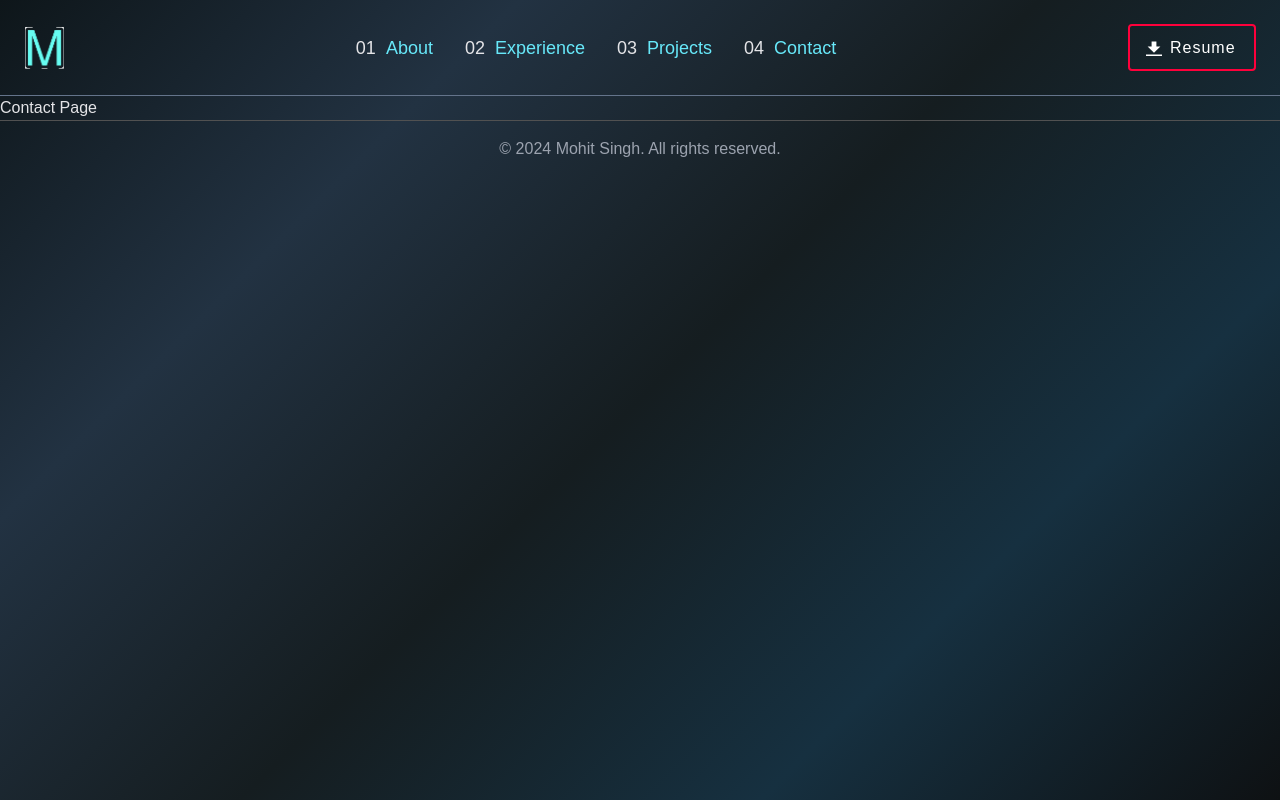
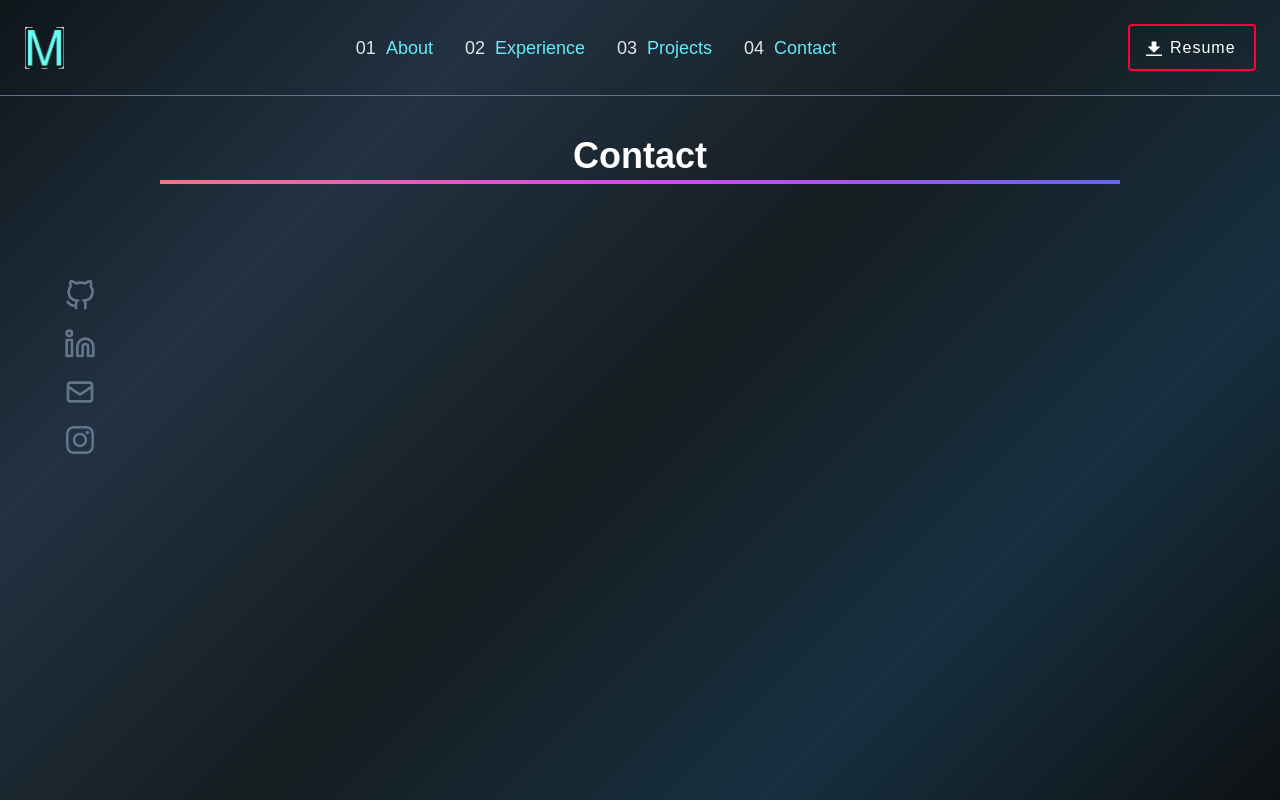
Before and after one commit to mohit-gogitter/v2, a Next.js app: page /explore/contact in a window 1280 px wide. Built offline with nearby package versions, Linux system fonts and the light colour scheme; a web font is replaced by a local one.

Commit message:
css changes

```diff
--- a/app/explore/about/page.tsx
+++ b/app/explore/about/page.tsx
@@ -2,8 +2,8 @@
 const About = () => {
   return (
     <div>
-      <div className="mb-4 grid grid-cols-8">
-        <div className=" mt-32 webkit-center col-span-1">
+      <div className="mb-4 p-6 grid md:grid-cols-8 md:p-0">
+        <div className="md:mt-32 webkit-center col-span-1">
           <div className="hidden md:block">
             <a className="h-12" href="" target="_blank"></a>
             <a
@@ -72,7 +72,7 @@ const About = () => {
         </div>
         <div className="col-span-6 text-justify h-screen">
           {/* <h2 className="text-4xl md:text-5xl font-bold mb-4"></h2> */}
-          <div className="mt-8">
+          <div className="md:mt-8">
             <a
               target="_blank"
               className="text-4xl text-white font-bold bg-gradient-to-r from-rose-400 via-fuchsia-500 to-indigo-500 bg-[length:100%_4px] bg-no-repeat bg-bottom py-2"
--- a/app/explore/contact/page.tsx
+++ b/app/explore/contact/page.tsx
@@ -1,7 +1,88 @@
 "use client";
 const Contact = () => {
     return (
-      <div> Contact Page
+      <div>
+        <div className="mb-4 p-6 grid md:grid-cols-8 md:p-0">
+        <div className="md:mt-32 webkit-center col-span-1">
+          <div className="hidden md:block">
+            <a className="h-12" href="" target="_blank"></a>
+            <a
+              className="h-12"
+              href="https://github.com/mohit-gogitter"
+              target="_blank"
+            >
+              <svg
+                className="h-8 w-8 text-slate-500 hover:text-white hover:scale-120"
+                viewBox="0 0 24 24"
+                fill="none"
+                stroke="currentColor"
+                strokeWidth="2"
+              >
+                <path d="M9 19c-5 1.5-5-2.5-7-3m14 6v-3.87a3.37 3.37 0 0 0-.94-2.61c3.14-.35 6.44-1.54 6.44-7A5.44 5.44 0 0 0 20 4.77 5.07 5.07 0 0 0 19.91 1S18.73.65 16 2.48a13.38 13.38 0 0 0-7 0C6.27.65 5.09 1 5.09 1A5.07 5.07 0 0 0 5 4.77a5.44 5.44 0 0 0-1.5 3.78c0 5.42 3.3 6.61 6.44 7A3.37 3.37 0 0 0 9 18.13V22" />
+              </svg>
+            </a>
+
+            <a
+              className="h-12"
+              href="https://www.linkedin.com/in/mohit-singh-15a82288/"
+              target="_blank"
+            >
+              <svg
+                className="h-8 w-8 text-slate-500 hover:text-blue-500 hover:scale-120"
+                viewBox="0 0 24 24"
+                fill="none"
+                stroke="currentColor"
+                strokeWidth="2"
+                strokeLinecap="round"
+                strokeLinejoin="round"
+              >
+                {" "}
+                <path d="M16 8a6 6 0 0 1 6 6v7h-4v-7a2 2 0 0 0-2-2 2 2 0 0 0-2 2v7h-4v-7a6 6 0 0 1 6-6z" />{" "}
+                <rect x="2" y="9" width="4" height="12" />{" "}
+                <circle cx="4" cy="4" r="2" />
+              </svg>
+            </a>
+            <a href="" className="h-12">
+              <svg
+                className="h-8 w-8 text-slate-500  hover:text-red-500 hover:scale-120"
+                fill="none"
+                viewBox="0 0 24 24"
+                stroke="currentColor"
+              >
+                <path
+                  strokeLinecap="round"
+                  strokeLinejoin="round"
+                  strokeWidth="2"
+                  d="M3 8l7.89 5.26a2 2 0 002.22 0L21 8M5 19h14a2 2 0 002-2V7a2 2 0 00-2-2H5a2 2 0 00-2 2v10a2 2 0 002 2z"
+                />
+              </svg>
+            </a>
+            <a className="h-12" href="">
+              <svg
+                className="h-8 w-8 text-slate-500  hover:text-yellow-500 hover:scale-120"
+                xmlns="http://www.w3.org/2000/svg"
+                fill="currentColor"
+                viewBox="0 0 448 512"
+              >
+                <path d="M224.1 141c-63.6 0-114.9 51.3-114.9 114.9s51.3 114.9 114.9 114.9S339 319.5 339 255.9 287.7 141 224.1 141zm0 189.6c-41.1 0-74.7-33.5-74.7-74.7s33.5-74.7 74.7-74.7 74.7 33.5 74.7 74.7-33.6 74.7-74.7 74.7zm146.4-194.3c0 14.9-12 26.8-26.8 26.8-14.9 0-26.8-12-26.8-26.8s12-26.8 26.8-26.8 26.8 12 26.8 26.8zm76.1 27.2c-1.7-35.9-9.9-67.7-36.2-93.9-26.2-26.2-58-34.4-93.9-36.2-37-2.1-147.9-2.1-184.9 0-35.8 1.7-67.6 9.9-93.9 36.1s-34.4 58-36.2 93.9c-2.1 37-2.1 147.9 0 184.9 1.7 35.9 9.9 67.7 36.2 93.9s58 34.4 93.9 36.2c37 2.1 147.9 2.1 184.9 0 35.9-1.7 67.7-9.9 93.9-36.2 26.2-26.2 34.4-58 36.2-93.9 2.1-37 2.1-147.8 0-184.8zM398.8 388c-7.8 19.6-22.9 34.7-42.6 42.6-29.5 11.7-99.5 9-132.1 9s-102.7 2.6-132.1-9c-19.6-7.8-34.7-22.9-42.6-42.6-11.7-29.5-9-99.5-9-132.1s-2.6-102.7 9-132.1c7.8-19.6 22.9-34.7 42.6-42.6 29.5-11.7 99.5-9 132.1-9s102.7-2.6 132.1 9c19.6 7.8 34.7 22.9 42.6 42.6 11.7 29.5 9 99.5 9 132.1s2.7 102.7-9 132.1z" />
+              </svg>
+            </a>
+            <a className="h-12" href=""></a>
+          </div>
+        </div>
+        <div className="col-span-6 text-justify h-screen">
+          {/* <h2 className="text-4xl md:text-5xl font-bold mb-4"></h2> */}
+          <div className="md:mt-8">
+            <a
+              target="_blank"
+              className="text-4xl text-white font-bold bg-gradient-to-r from-rose-400 via-fuchsia-500 to-indigo-500 bg-[length:100%_4px] bg-no-repeat bg-bottom py-2"
+            >
+              Contact
+            </a>
+          </div>
+        </div>
+        <div className="col-span-1 justify-center"></div>
+      </div>
       </div>
     );
   };
--- a/app/explore/experience/page.tsx
+++ b/app/explore/experience/page.tsx
@@ -3,8 +3,8 @@ import "../styles.css";
 const Experience = () => {
   return (
     <div>
-      <div className="mb-4 grid grid-cols-8">
-        <div className=" mt-32 webkit-center col-span-1">
+      <div className="mb-4 p-6 grid md:grid-cols-8 md:p-0">
+        <div className="md:mt-32 webkit-center col-span-1">
           <div className="hidden md:block">
             <a className="h-12" href="" target="_blank"></a>
             <a
@@ -73,7 +73,7 @@ const Experience = () => {
         </div>
         <div className="col-span-6 text-justify h-screen">
           {/* <h2 className="text-4xl md:text-5xl font-bold mb-4"></h2> */}
-          <div className="mt-8">
+          <div className="md:mt-8">
             <a
               target="_blank"
               className="text-4xl text-white font-bold bg-gradient-to-r from-rose-400 via-fuchsia-500 to-indigo-500 bg-[length:100%_4px] bg-no-repeat bg-bottom py-2"
--- a/app/explore/header.tsx
+++ b/app/explore/header.tsx
@@ -2,27 +2,52 @@
 import Head from "next/head";
 import Link from "next/link";
 import Image from "next/image";
-import {usePathname} from "next/navigation";
+import { usePathname } from "next/navigation";
 import logo from "../../public/logo-no-background.png";
 import Navbar from "./navbar";
 import ResumeBtn from "./ResumeBtn";
 const Header = () => {
   const currentPath = usePathname();
-  const showNavbar = currentPath === "/" ? false:true;
+  const isLandingPage = currentPath === "/" ? true : false;
+  function getBorderClasses() {
+    let borderClasses = [];
+    if (isLandingPage) {
+      borderClasses = ["py-6", "sticky", "top-0"];
+    } else {
+      borderClasses = [
+        "py-6",
+        "sticky",
+        "top-0",
+        "border-b-slate-500",
+        "border-b",
+      ];
+    }
+    return borderClasses.join(" ");
+  }
+  function getResumeButtonClasses() {
+    let resumeClasses = [];
+    if (isLandingPage) {
+      resumeClasses = [""];
+    } else {
+      resumeClasses = ["hidden md:block"];
+    }
+    return resumeClasses.join(" ");
+  }
   return (
     <div>
-      <Head >
+      <Head>
         <Link rel="head-logo" href="/static/logo-no-background.png"></Link>
       </Head>
-      <header className="py-6 sticky top-0 border-b-slate-500 border-b">
+      <header className={getBorderClasses()}>
         <div className="mx-auto px-6 flex justify-between items-center">
           <a href="/">
             <Image src={logo} alt="Mohit Singh Logo" width={40} height={40} />
           </a>
-          {showNavbar && <Navbar/>}
-          <div className="hidden md:block"><ResumeBtn/></div>
+          {!isLandingPage && <Navbar />}
+          <div className={getResumeButtonClasses()}>
+            <ResumeBtn />
+          </div>
         </div>
-
       </header>
     </div>
   );
--- a/app/explore/navbar.tsx
+++ b/app/explore/navbar.tsx
@@ -34,17 +34,17 @@ const Navbar = () => {
         <nav>
           <ul className={getNavBarClasses()}>
             <li>
-              <Link href="./about" className="hover:text-cyan-300 text-lg">
+              <a href="./about" className="hover:text-cyan-300 text-lg">
                 01 &nbsp;<span className="text-cyan-300">About</span>
-              </Link>
+              </a>
             </li>
             <li>
-              <Link
+              <a
                 href="./experience"
                 className="hover:text-cyan-300 text-lg"
               >
                 02 &nbsp;<span className="text-cyan-300">Experience</span>
-              </Link>
+              </a>
             </li>
             <li>
               <a href="./projects" className="hover:text-cyan-300 text-lg">
@@ -56,7 +56,7 @@ const Navbar = () => {
                 04 &nbsp;<span className="text-cyan-300">Contact</span>
               </a>
             </li>
-            <li className="block md:hidden">
+            <li className="text-center block md:hidden">
               <ResumeBtn />
             </li>
           </ul>
--- a/app/globals.css
+++ b/app/globals.css
@@ -95,6 +95,7 @@ footer {
   }
 }
 a {
+  z-index: 99;
   display: flex;
   align-items: center;
   justify-content: center;
--- a/app/layout.tsx
+++ b/app/layout.tsx
@@ -11,7 +11,7 @@ export default function RootLayout({ children }: { children: ReactNode }) {
       <body>
         <Header />
         {children}
-        <Footer />
+        {/* <Footer /> */}
       </body>
     </html>
   );
```
